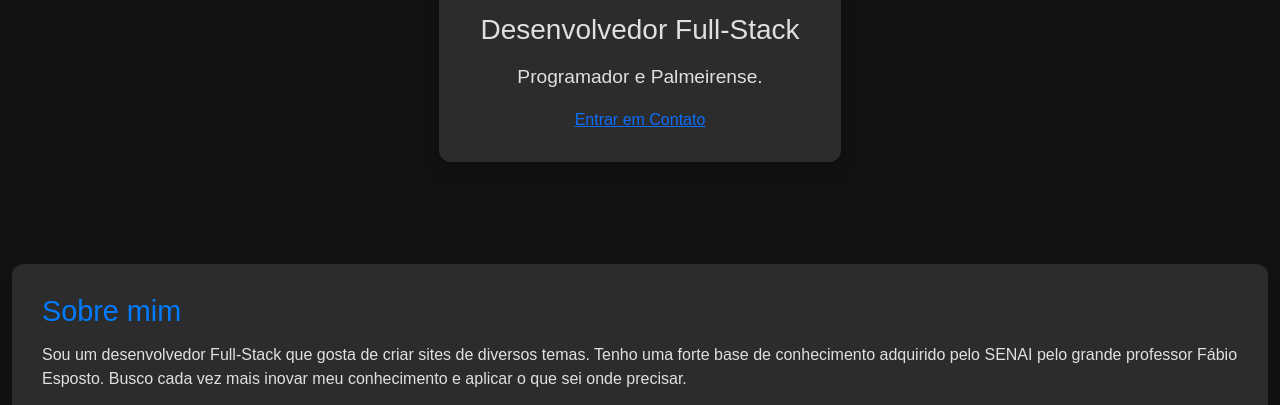
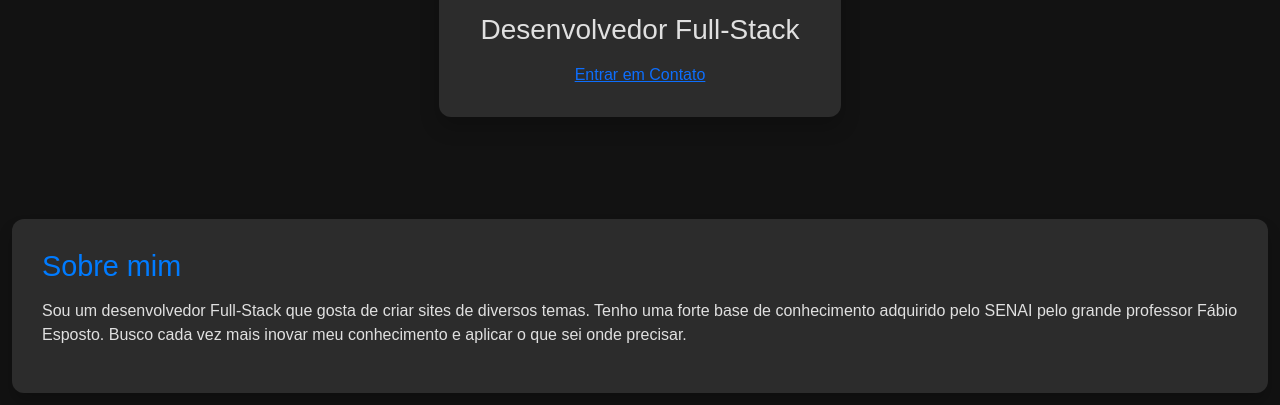
Before and after one commit to Lucas-Egilio/frontend, a plain HTML site: page index.html in a window 1280 px wide. Shown: the part 395-800 px from the top of the page. Drawn offline with nearby package versions, Linux system fonts and the light colour scheme.

Commit message:
Add files via upload

```diff
--- a/index.html
+++ b/index.html
@@ -195,7 +195,6 @@
                     <img src="D36AEAA6-C1B5-49B9-A02C-BEC06B526CE7.jpeg" alt="Lucas Egilio">
                     <h2>Lucas Egilio</h2>
                     <p><h3>Desenvolvedor Full-Stack</h3></p>
-                    <p>Programador e Palmeirense.</p>
                     <a href="mailto:lucas.egilio@gmail.com" class="btn-contact">Entrar em Contato</a>
                 </div>
             </div>
```
